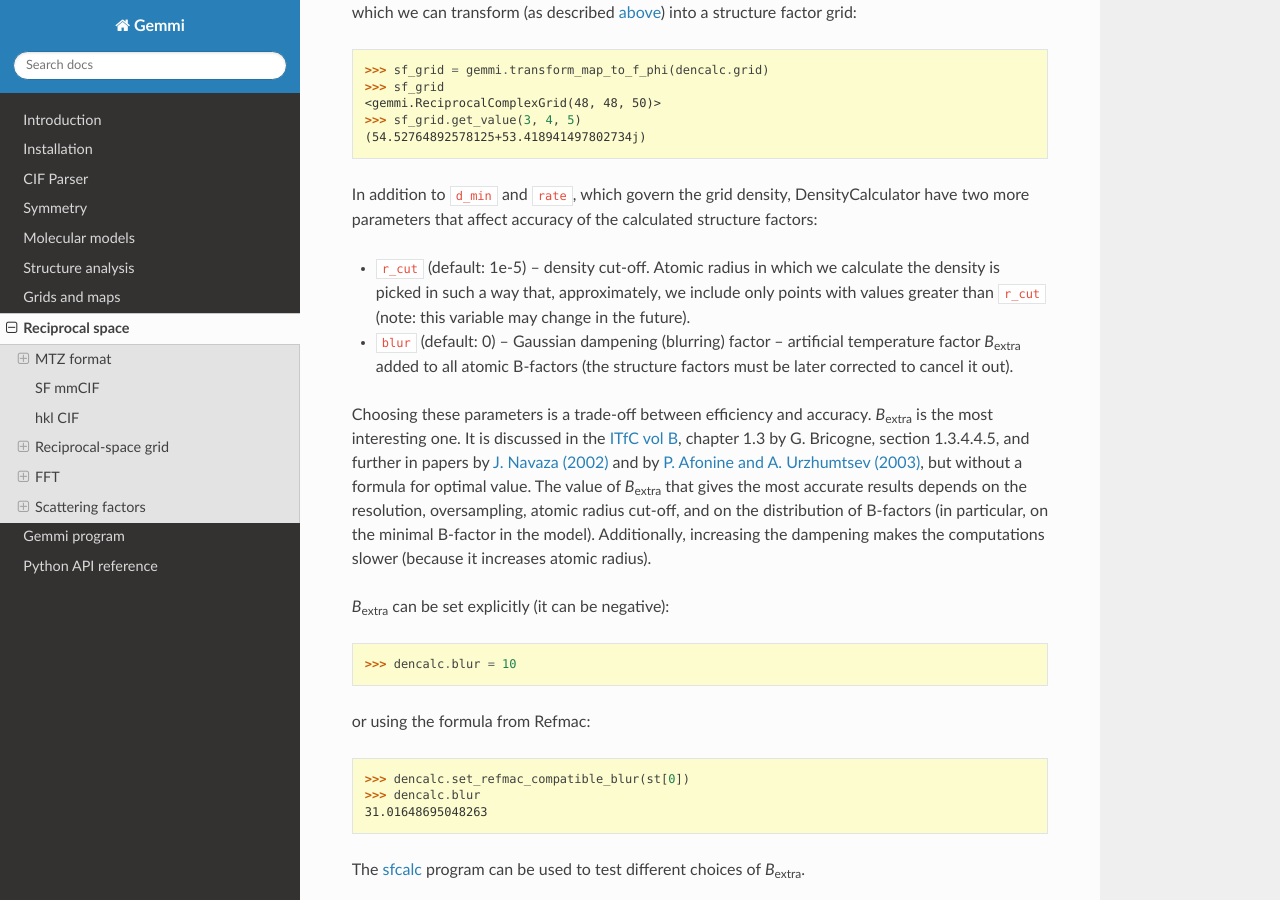
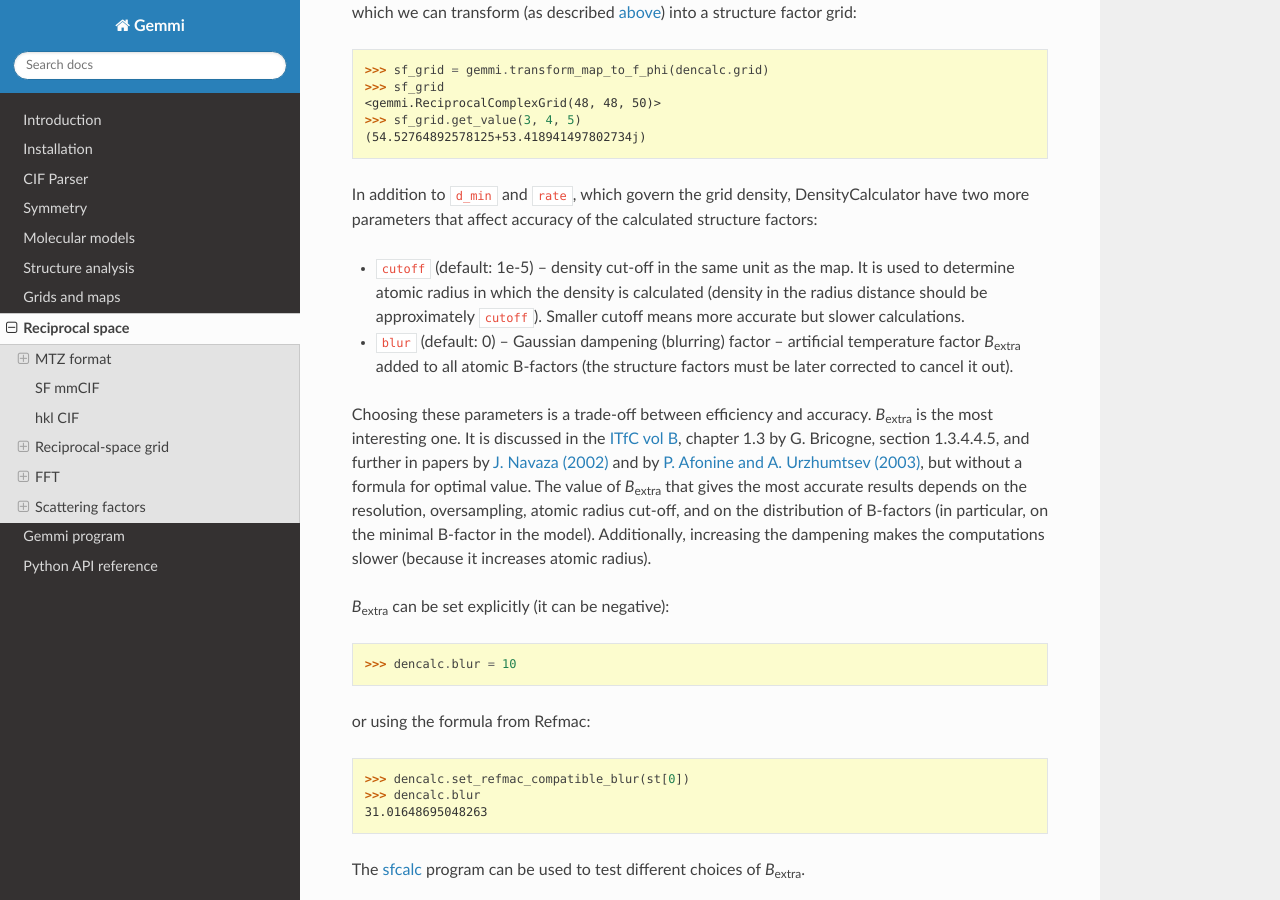
Before and after one commit to project-gemmi/gemmi, a Sphinx documentation site: the page built from docs/hkl.rst, in a window 1280 px wide and 900 px high, scrolled down 29507 px. Built offline with Sphinx 7.4.7 and the Read the Docs theme 2.0.0, drawn with Linux system fonts in a browser that asks for light colours.

Commit message:
renamed variable r_cut to cutoff

```diff
--- a/docs/hkl.rst
+++ b/docs/hkl.rst
@@ -1624,10 +1624,10 @@ In addition to ``d_min`` and ``rate``, which govern the grid density,
 DensityCalculator have two more parameters that affect accuracy
 of the calculated structure factors:
 
-* ``r_cut`` (default: 1e-5) -- density cut-off. Atomic radius in which
-  we calculate the density is picked in such a way that, approximately,
-  we include only points with values greater than ``r_cut``
-  (note: this variable may change in the future).
+* ``cutoff`` (default: 1e-5) -- density cut-off in the same unit as the map.
+  It is used to determine atomic radius in which the density is calculated
+  (density in the radius distance should be approximately ``cutoff``).
+  Smaller cutoff means more accurate but slower calculations.
 * ``blur`` (default: 0) -- Gaussian dampening (blurring) factor --
   artificial temperature factor *B*\ :sub:`extra` added to all atomic B-factors
   (the structure factors must be later corrected to cancel it out).
```
Also changed, not shown: 3 other files.
